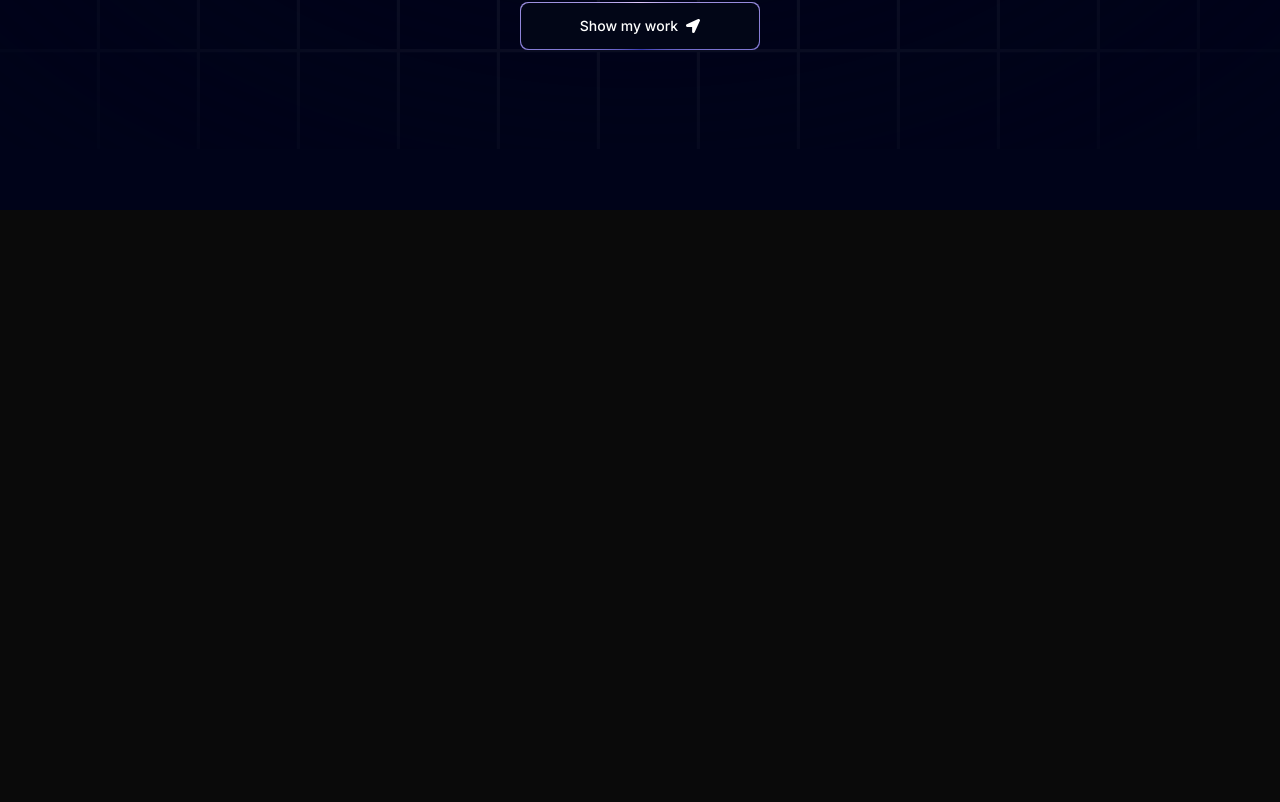
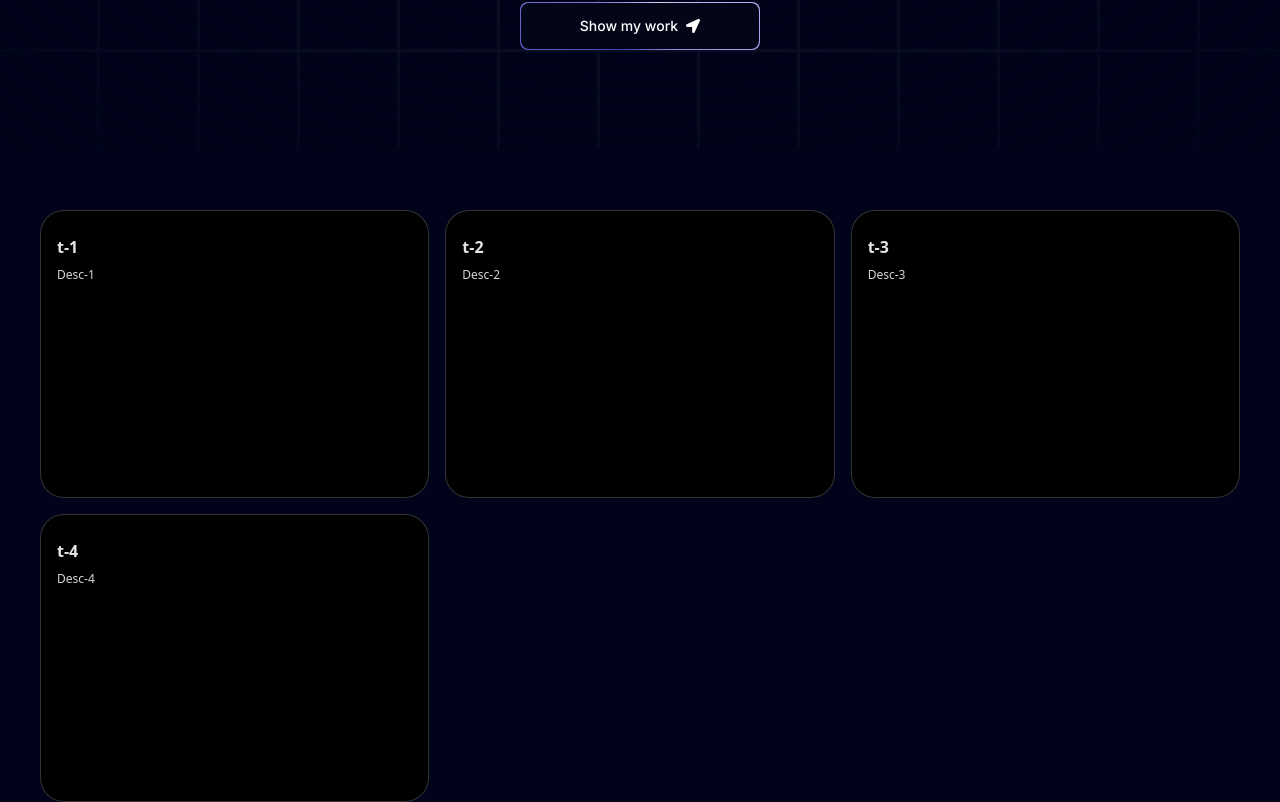
Before and after one commit to Vrutik-Patwa/My-Portfolio, a Next.js app: page / in a window 1280 px wide. Shown: the part 651-1453 px from the top of the page. Before the commit the page ends 861 px from the top, so only its background shows below. Built offline with nearby package versions, Linux system fonts and the light colour scheme.

Commit message:
added bento grid and floating nav

```diff
--- a/app/page.tsx
+++ b/app/page.tsx
@@ -1,10 +1,17 @@
+import Grid from "@/components/Grid";
 import Hero from "@/components/Hero";
+import { FloatingNav } from "@/components/ui/FloatingNav";
+import { FaHome } from "react-icons/fa";
 
 export default function Home() {
   return (
     <main className="relative bg-black-100 justify-center items-center flex-col overflow-hidden mx-auto sm:px-10 px-5">
-      <div>
+      <div className="max-w-7xl w-full">
+        <FloatingNav
+          navItems={[{ name: "Home", link: "/", icon: <FaHome /> }]}
+        />
         <Hero />
+        <Grid />
       </div>
     </main>
   );
--- /dev/null
+++ b/components/Grid.tsx
@@ -0,0 +1,26 @@
+import React from "react";
+import { BentoGrid, BentoGridItem } from "./ui/BentoGrid";
+
+const Grid = () => {
+  return (
+    <section id="#about">
+      <BentoGrid>
+        {[
+          { title: "t-1", description: "Desc-1", id: 1 },
+          { title: "t-2", description: "Desc-2", id: 2 },
+          { title: "t-3", description: "Desc-3", id: 3 },
+          { title: "t-4", description: "Desc-4", id: 4 },
+        ].map((item) => (
+          <BentoGridItem
+            id={item.id}
+            key={item.id}
+            title={item.title}
+            description={item.description}
+          />
+        ))}
+      </BentoGrid>
+    </section>
+  );
+};
+
+export default Grid;
--- /dev/null
+++ b/components/ui/BentoGrid.tsx
@@ -0,0 +1,56 @@
+import { cn } from "@/utils/cn";
+
+export const BentoGrid = ({
+  className,
+  children,
+}: {
+  className?: string;
+  children?: React.ReactNode;
+}) => {
+  return (
+    <div
+      className={cn(
+        "grid md:auto-rows-[18rem] grid-cols-1 md:grid-cols-3 gap-4 max-w-7xl mx-auto ",
+        className
+      )}
+    >
+      {children}
+    </div>
+  );
+};
+
+export const BentoGridItem = ({
+  className,
+  title,
+  description,
+  header,
+  icon,
+  id,
+}: {
+  className?: string;
+  title?: string | React.ReactNode;
+  description?: string | React.ReactNode;
+  header?: React.ReactNode;
+  icon?: React.ReactNode;
+  id: number;
+}) => {
+  return (
+    <div
+      className={cn(
+        "row-span-1 relative rounded-3xl group/bento hover:shadow-xl transition duration-200 shadow-input dark:shadow-none p-4 dark:bg-black dark:border-white/[0.2] bg-white border border-transparent justify-between flex flex-col space-y-4",
+        className
+      )}
+    >
+      {header}
+      <div className="group-hover/bento:translate-x-2 transition duration-200">
+        {icon}
+        <div className="font-sans font-bold text-neutral-600 dark:text-neutral-200 mb-2 mt-2">
+          {title}
+        </div>
+        <div className="font-sans font-normal text-neutral-600 text-xs dark:text-neutral-300">
+          {description}
+        </div>
+      </div>
+    </div>
+  );
+};
--- /dev/null
+++ b/components/ui/FloatingNav.tsx
@@ -0,0 +1,82 @@
+"use client";
+import React, { useState } from "react";
+import {
+  motion,
+  AnimatePresence,
+  useScroll,
+  useMotionValueEvent,
+} from "framer-motion";
+import { cn } from "@/utils/cn";
+import Link from "next/link";
+
+export const FloatingNav = ({
+  navItems,
+  className,
+}: {
+  navItems: {
+    name: string;
+    link: string;
+    icon?: JSX.Element;
+  }[];
+  className?: string;
+}) => {
+  const { scrollYProgress } = useScroll();
+
+  const [visible, setVisible] = useState(false);
+
+  useMotionValueEvent(scrollYProgress, "change", (current) => {
+    // Check if current is not undefined and is a number
+    if (typeof current === "number") {
+      let direction = current! - scrollYProgress.getPrevious()!;
+
+      if (scrollYProgress.get() < 0.05) {
+        setVisible(false);
+      } else {
+        if (direction < 0) {
+          setVisible(true);
+        } else {
+          setVisible(false);
+        }
+      }
+    }
+  });
+
+  return (
+    <AnimatePresence mode="wait">
+      <motion.div
+        initial={{
+          opacity: 1,
+          y: -100,
+        }}
+        animate={{
+          y: visible ? 0 : -100,
+          opacity: visible ? 1 : 0,
+        }}
+        transition={{
+          duration: 0.2,
+        }}
+        className={cn(
+          "flex max-w-fit  fixed top-10 inset-x-0 mx-auto border border-transparent dark:border-white/[0.2] rounded-full dark:bg-black bg-white shadow-[0px_2px_3px_-1px_rgba(0,0,0,0.1),0px_1px_0px_0px_rgba(25,28,33,0.02),0px_0px_0px_1px_rgba(25,28,33,0.08)] z-[5000] pr-2 pl-8 py-2  items-center justify-center space-x-4",
+          className
+        )}
+      >
+        {navItems.map((navItem: any, idx: number) => (
+          <Link
+            key={`link=${idx}`}
+            href={navItem.link}
+            className={cn(
+              "relative dark:text-neutral-50 items-center flex space-x-1 text-neutral-600 dark:hover:text-neutral-300 hover:text-neutral-500"
+            )}
+          >
+            <span className="block sm:hidden">{navItem.icon}</span>
+            <span className="hidden sm:block text-sm">{navItem.name}</span>
+          </Link>
+        ))}
+        <button className="border text-sm font-medium relative border-neutral-200 dark:border-white/[0.2] text-black dark:text-white px-4 py-2 rounded-full">
+          <span>Login</span>
+          <span className="absolute inset-x-0 w-1/2 mx-auto -bottom-px bg-gradient-to-r from-transparent via-blue-500 to-transparent  h-px" />
+        </button>
+      </motion.div>
+    </AnimatePresence>
+  );
+};
```
